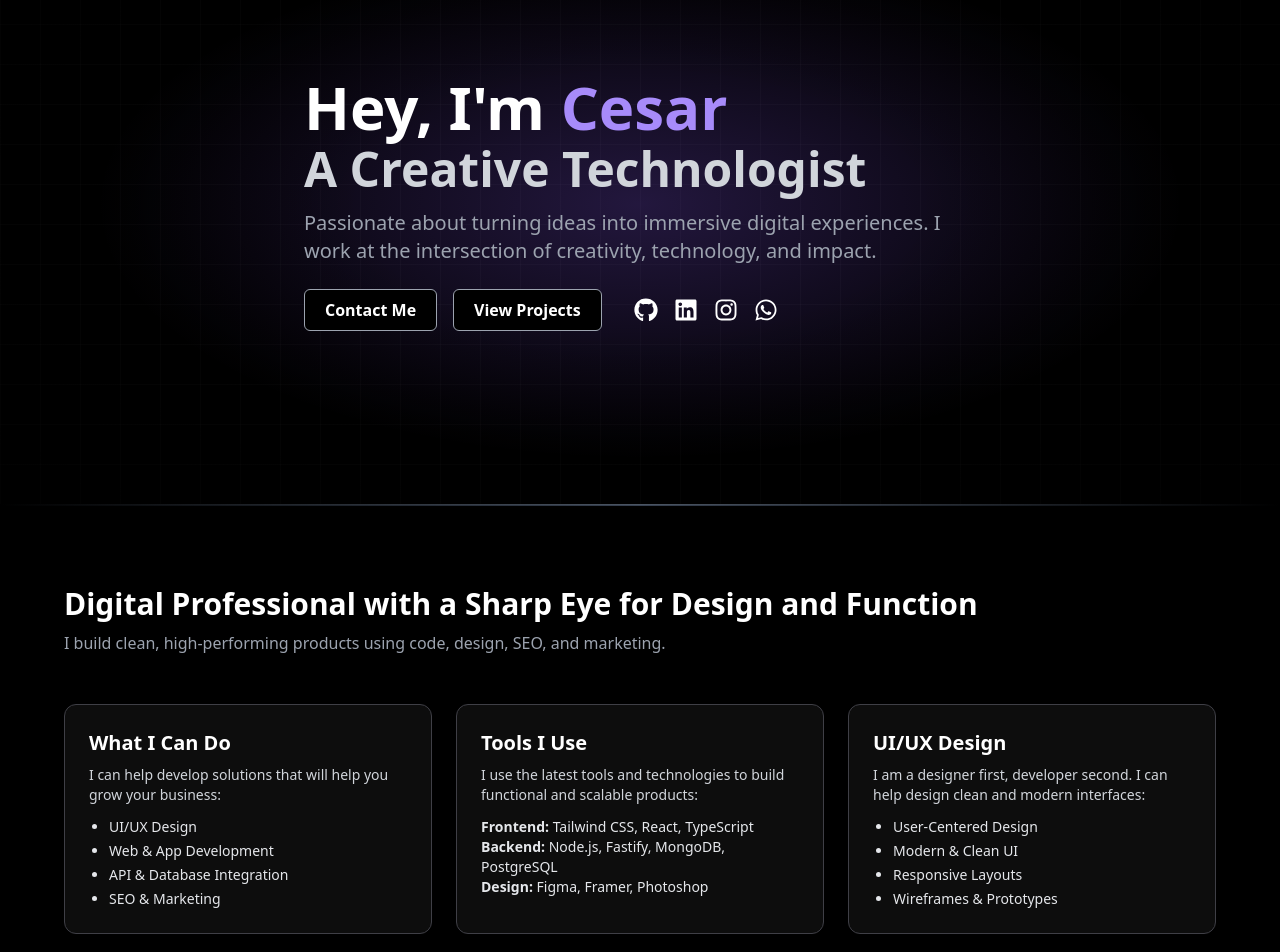
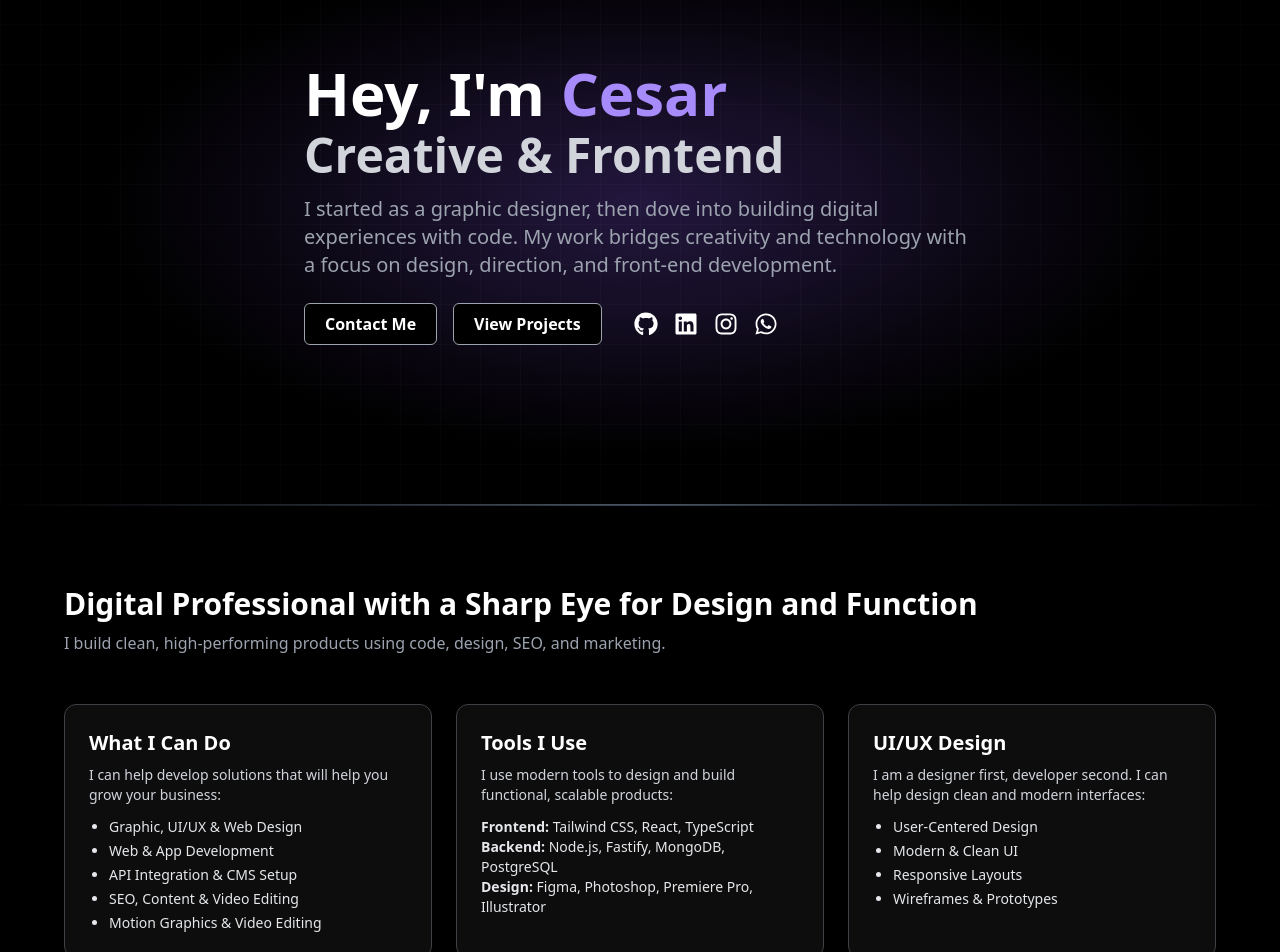
Before and after one commit to cesarpaublini/portfolio-site, a Next.js app: page / in a window 1280 px wide. Shown: the part 160-1112 px from the top of the page. Built offline with nearby package versions, Linux system fonts and the light colour scheme.

Commit message:
Updated Main Section Content & Skill Section

```diff
--- a/components/sections/Hero.tsx
+++ b/components/sections/Hero.tsx
@@ -13,11 +13,10 @@ export default function Hero() {
           {`Hey, I'm `}<span className="text-violet-400">Cesar</span>
         </h1>
         <h2 className="text-3xl sm:text-5xl font-semibold mt-2 text-gray-300">
-          A Creative Technologist
+          Creative & Frontend
         </h2>
         <p className="mt-4 text-lg sm:text-xl text-gray-400">
-          Passionate about turning ideas into immersive digital experiences.
-          I work at the intersection of creativity, technology, and impact.
+          I started as a graphic designer, then dove into building digital experiences with code. My work bridges creativity and technology with a focus on design, direction, and front-end development.
         </p>
 
         <div className="mt-6 flex flex-wrap items-center gap-4">
@@ -33,16 +32,16 @@ export default function Hero() {
           </Link>
           <div className="flex gap-4 text-2xl ml-4">
             <a href="https://github.com/cesarpaublini" target="_blank" rel="noopener noreferrer">
-              <FaGithub className="text-white hover:text-gray-300 transition-transform transition hover:scale-105" />
+              <FaGithub className="text-white hover:text-gray-300 transition-transform hover:scale-105" />
             </a>
             <a href="https://www.linkedin.com/in/paublini" target="_blank" rel="noopener noreferrer">
-              <FaLinkedin className="text-white hover:text-gray-300 transition-transform transition hover:scale-105" />
+              <FaLinkedin className="text-white hover:text-gray-300 transition-transform hover:scale-105" />
             </a>
             <a href="https://www.instagram.com/paublini" target="_blank" rel="noopener noreferrer">
-              <FaInstagram className="text-white hover:text-gray-300 transition-transform transition hover:scale-105" />
+              <FaInstagram className="text-white hover:text-gray-300 transition-transform hover:scale-105" />
             </a>
             <a href="https://wa.me/17862344456" target="_blank" rel="noopener noreferrer">
-              <FaWhatsapp className="text-white hover:text-gray-300 transition-transform transition hover:scale-105" />
+              <FaWhatsapp className="text-white hover:text-gray-300 transition-transform hover:scale-105" />
             </a>
           </div>
         </div>
--- a/components/sections/SkillsSection.tsx
+++ b/components/sections/SkillsSection.tsx
@@ -25,20 +25,21 @@ export default function SkillsSection() {
               <h3 className="text-xl font-semibold text-white mb-2">What I Can Do</h3>
               <p className="text-sm text-gray-300 mb-3">I can help develop solutions that will help you grow your business:</p>
               <ul className="list-disc pl-5 text-sm space-y-1 text-gray-200">
-                <li>UI/UX Design</li>
+                <li>Graphic, UI/UX & Web Design</li>
                 <li>Web & App Development</li>
-                <li>API & Database Integration</li>
-                <li>SEO & Marketing</li>
+                <li>API Integration & CMS Setup</li>
+                <li>SEO, Content & Video Editing</li>
+                <li>Motion Graphics & Video Editing</li>
               </ul>
             </div>
 
             {/* Card 2 */}
             <div className="bg-[#0d0d0d] rounded-xl p-6 border border-zinc-700">
               <h3 className="text-xl font-semibold text-white mb-2">Tools I Use</h3>
-              <p className="text-sm text-gray-300 mb-3">I use the latest tools and technologies to build functional and scalable products:</p>
+              <p className="text-sm text-gray-300 mb-3">I use modern tools to design and build functional, scalable products:</p>
               <p className="text-sm text-gray-200"><strong>Frontend:</strong> Tailwind CSS, React, TypeScript</p>
               <p className="text-sm text-gray-200"><strong>Backend:</strong> Node.js, Fastify, MongoDB, PostgreSQL</p>
-              <p className="text-sm text-gray-200"><strong>Design:</strong> Figma, Framer, Photoshop</p>
+              <p className="text-sm text-gray-200"><strong>Design:</strong> Figma, Photoshop, Premiere Pro, Illustrator</p>
             </div>
 
             {/* Card 3 */}
```
